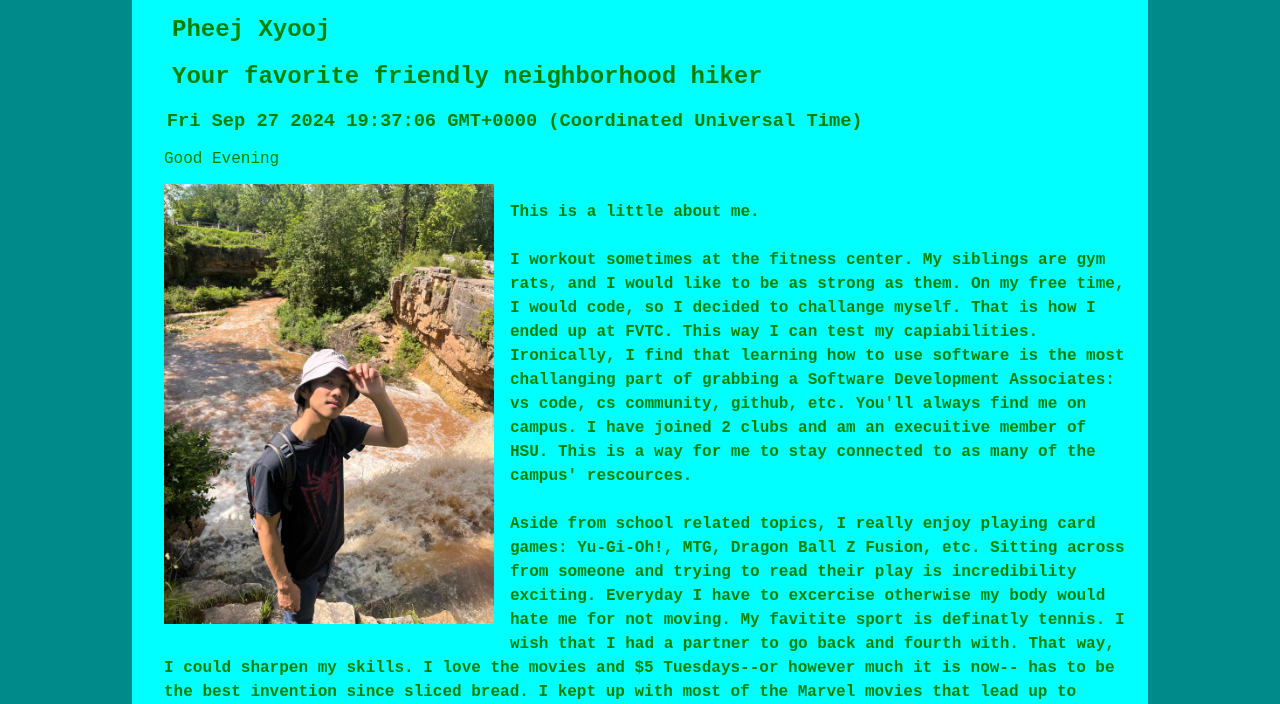
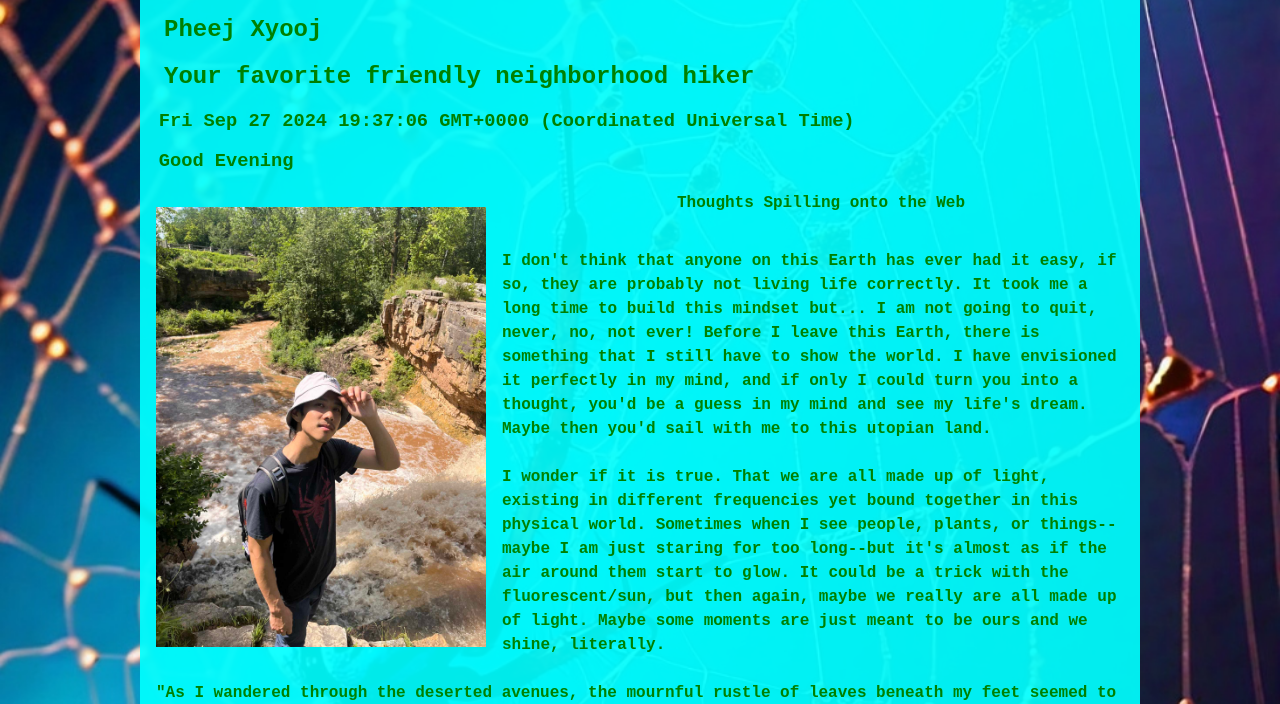
Before and after one commit to Penguin-xiong/Penguin-xiong.github.io, a plain HTML site: page index.html in a window 1280 px wide. Shown: the part 96-800 px from the top of the page. Drawn offline with Linux system fonts and the light colour scheme.

Commit message:
Add files via upload

```diff
--- a/index.html
+++ b/index.html
@@ -8,20 +8,27 @@
     <script src="site.js" defer></script>
 </head>
 <div id="wrapper">
+    <div>
     <body>
         <header><h1>Javascript Penguin</h1> </header>
         <section>
             <h2> Pheej Xyooj</h2>
             <h2>Your favorite friendly neighborhood hiker</h2>
             <h3>Time</h3>
-        <div id="welcome">welcome id</div>
+            <h3 id="welcome">   welcome id</h3>
             <img src="img/spiderman.jpg" alt="posing by a waterfall">
-        <p>This is a little about me. <br> <br>
-        I workout sometimes at the fitness center. My siblings are gym rats, and I would like to be as strong as them. On my free time, I would code, so I decided to challange myself. That is how I ended up at FVTC. This way I can test my capiabilities. Ironically, I find that learning how to use software is the most challanging part of grabbing a Software Development Associates: vs code, cs community, github, etc. You'll always find me on campus. I have joined 2 clubs and am an execuitive member of HSU. This is a way for me to stay connected to as many of the campus' rescources. <br> <br>
-        Aside from school related topics, I really enjoy playing card games: Yu-Gi-Oh!, MTG, Dragon Ball Z Fusion, etc. Sitting across from someone and trying to read their play is incredibility exciting. Everyday I have to excercise otherwise my body would hate me for not moving. My favitite sport is definatly tennis. I wish that I had a partner to go back and fourth with. That way, I could sharpen my skills. I love the movies and $5 Tuesdays--or however much it is now-- has to be the best invention since sliced bread. I kept up with most of the Marvel movies that lead up to Avengers End Game. Would like to continue keeping up with the MCU, but the writting has definatly gone down hill significantly. <br><br>
-        Keeping the mind sharp is just as important as entertainmen. A few random books that I have read are sheet music books. The kind that contains nursery rhymes or a simplified famous composition. Growing up, The Magic Tree House was a favitite of mine. Mary pope Osborne was certainly on of my Elementary School heros. Going to Middle School A Series of Unfortunate Events caught me with Lemony Snicket's creative writing. Lately, I have been diving into anchient scriptures. I finished reading The Emerald Tablets of Thoth this summer and wonder if somewhere on this planet is a burried spaceship undernearth a massive monolith.   </p>
+            <h4>Thoughts Spilling onto the Web</h4>
+            <p>I don't think that anyone on this Earth has ever had it easy, if so, they are probably not living life correctly. It took me a long time to build this mindset but... I am not going to quit, never, no, not ever! Before I leave this Earth, there is something that I still have to show the world. I have envisioned it perfectly in my mind, and if only I could turn you into a thought, you'd be a guess in my mind and see my life's dream. Maybe then you'd sail with me to this utopian land.   <br> <br>
+            I wonder if it is true. That we are all made up of light, existing in different frequencies yet bound together in this physical world. Sometimes when I see people, plants, or things--maybe I am just staring for too long--but it's almost as if the air around them start to glow. It could be a trick with the fluorescent/sun, but then again, maybe we really are all made up of light. Maybe some moments are just meant to be ours and we shine, literally.  <br><br>
+            "As I wandered through the deserted avenues, the mournful rustle of leaves beneath my feet seemed to echo the desolate emptiness within my soul. The once-verdant trees, now bare and skeletal, stood as silent sentinels, their branches reaching towards the inky heavens. The sun, a feeble orb, cast long, ominous shadows that seemed to dance and writhe in the deepening gloom."  <br>
+            - EAP
+            <br><br>
+            "The crisp, invigorating air carries the sweet scent of fallen leaves and the distant aroma of wood smoke from cozy fireplaces. The sun, casting long, dancing shadows, paints the city streets with a warm, golden glow. As the day draws to a close, the sky is ablaze with the fiery colors of a stunning sunset, a breathtaking spectacle that fills the heart with a sense of wonder and awe."<br>
+            -HEAP
+            </p>
         </section>
     </body>
+    </div>
 <footer>
     <small>Copyright &copy Penguin</small>
     <address>30009@fvtc.edu, WI</address>
--- a/site.js
+++ b/site.js
@@ -24,3 +24,7 @@ else {
     const hi = document.getElementById( 'welcome' )
     hi.textContent = "Good Evening"
 }
+
+// It's a secret to everybody.
+
+localStorage.setItem('It\'s a secret to everybody.', 'Even Google does not know what ur hiding in ur bathroom')
--- a/style.css
+++ b/style.css
@@ -1,21 +1,31 @@
-body{
-    background-color: darkcyan;
-}
+
+/*  #ID  */
 #wrapper{
     width: 1000px;
     margin-left: auto;
     margin-right: auto;
-    background-color: aqua;
+    background-color: rgba(0, 255, 255, 0.918);
+}
+#welcome{
+    padding-left: 1em;
+}
+/*  .Class  */
+
+/*  elements, tags  */
+body{
+    background-image: url("img/web.jpg");
+    background-repeat: no-repeat;
+    background-size: cover;
+}
+div{
+    color: green;
+    border: 1em;
+    font-family: Courier New;
 }
 img{
     width:33%;
     float: left;
     margin: 1em;
-}
-div{
-    color: green;
-    padding-left: 1em;
-    font-family: Courier New;
 }
 h1{
     text-align: center;
@@ -23,10 +33,14 @@ h1{
     padding-top: .5em;
     padding-bottom: .5em;
     background-color: rgb(43, 228, 166);
+    width: 100%;
 }
 h2{
     margin-left:1em;
     font-family: 'Courier New', Courier, monospace;
+}
+h4{
+    text-align: center;
 }
 p{
     font-family: 'Courier New', Courier, monospace;
```
Also changed, not shown: img/web.jpg (added). Lines whose indentation alone changed are shown as unchanged.
